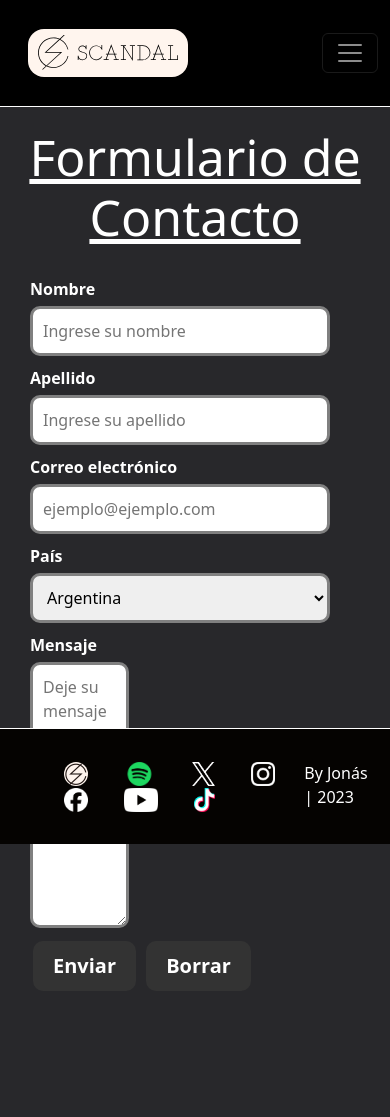
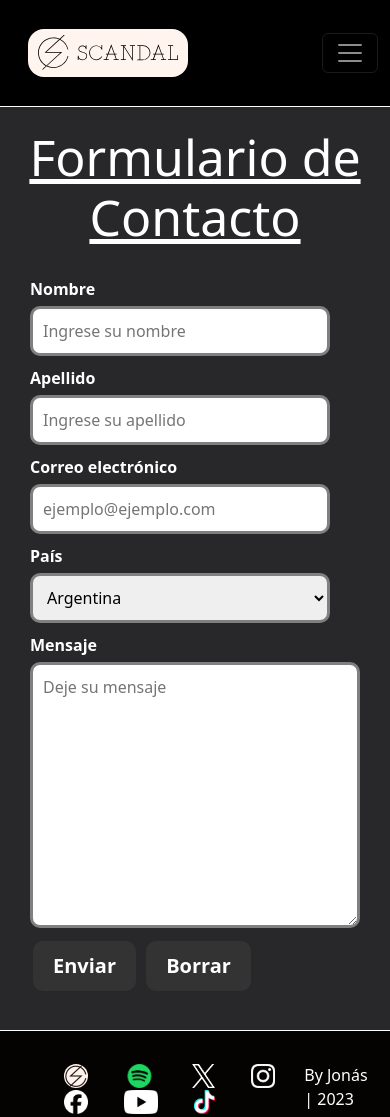
Before and after one commit to jef13121988/PreEntrega2-DesarrolloWeb, a plain HTML site: page html/contacto.html in a window 390 px wide. Drawn offline with nearby package versions, Linux system fonts and the light colour scheme.

Commit message:
Modificados sticky footer y responsive de contacto

```diff
--- a/css/style.css
+++ b/css/style.css
@@ -105,6 +105,12 @@ footer {
     background-color: #050301;
 }
 
+@media (max-width: 640px) {
+    footer {
+        position: static;
+    }
+}
+
 footer ul {
     margin-top: 1rem;
 }
@@ -182,12 +188,18 @@ select {
 
 textarea {
     display: block;
-    width: 30%;
+    width: 660px;
     padding: 10px;
     border: 3px solid gray;
     border-radius: 10px;
     font-size: 16px;
     margin-bottom: 10px;
+}
+
+@media (max-width: 720px) {
+    textarea {
+        width: 100%;
+    }
 }
 
 input[type=submit],
```
